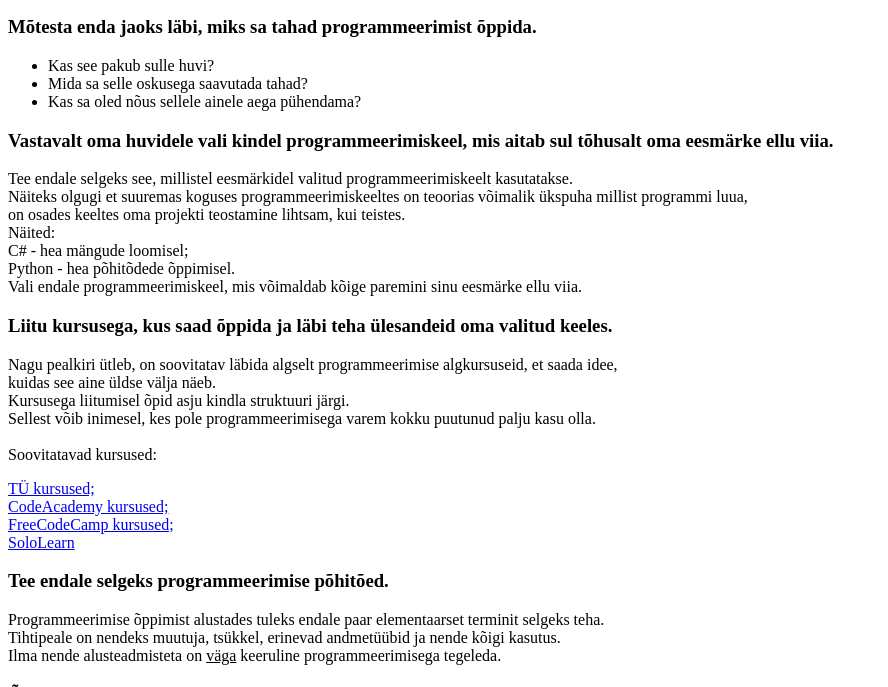
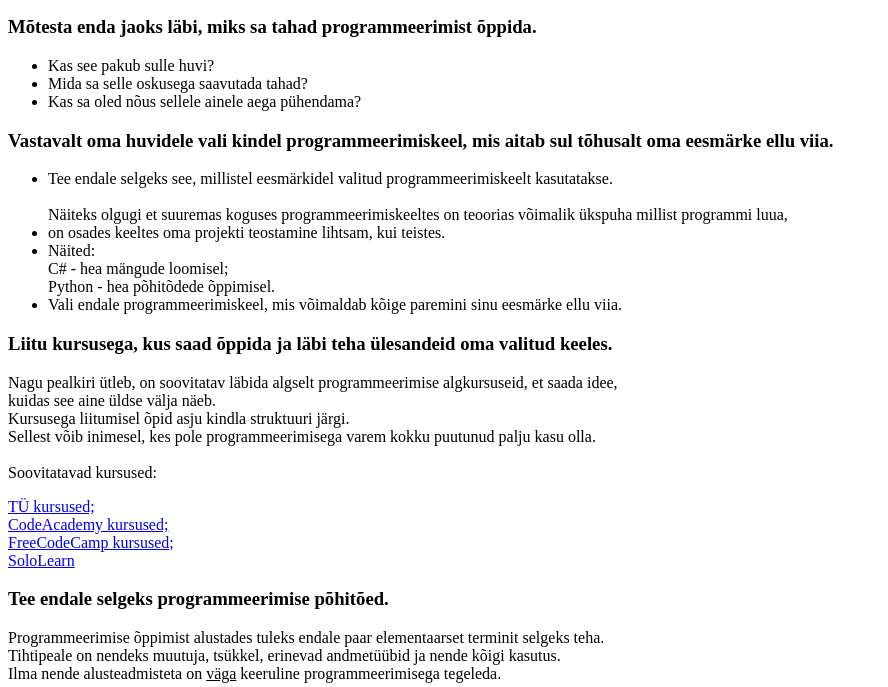
Before and after one commit to homeworktests27/homeworktests27.github.io, a plain HTML site: page index.html in a window 1280 px wide. Shown: the part 87-774 px from the top of the page, without its empty margins (0-888 px from the left). Drawn offline with Linux system fonts and the light colour scheme.

Commit message:
Update index.html

```diff
--- a/index.html
+++ b/index.html
@@ -14,13 +14,15 @@
     <li> Kas sa oled nõus sellele ainele aega pühendama? </li>
   </ul>
 <h3> Vastavalt oma huvidele vali kindel programmeerimiskeel, mis aitab sul tõhusalt oma eesmärke ellu viia. </h3>
-  <p> Tee endale selgeks see, millistel eesmärkidel valitud programmeerimiskeelt kasutatakse.
+  <ul>
+    <li> Tee endale selgeks see, millistel eesmärkidel valitud programmeerimiskeelt kasutatakse. </li>
     <br> Näiteks olgugi et suuremas koguses programmeerimiskeeltes on teoorias võimalik ükspuha millist programmi luua,
-    <br> on osades keeltes oma projekti teostamine lihtsam, kui teistes.
-    <br> Näited:
-        <br> C# - hea mängude loomisel;
-    <br> Python - hea põhitõdede õppimisel.
-  <br> Vali endale programmeerimiskeel, mis võimaldab kõige paremini sinu eesmärke ellu viia. </p>
+    <li> on osades keeltes oma projekti teostamine lihtsam, kui teistes. </li>
+    <li> Näited:
+      <br> C# - hea mängude loomisel;
+      <br> Python - hea põhitõdede õppimisel. </li>
+    <li> Vali endale programmeerimiskeel, mis võimaldab kõige paremini sinu eesmärke ellu viia. </li>
+  </ul>
   <h3> Liitu kursusega, kus saad õppida ja läbi teha ülesandeid oma valitud keeles. </h3>
   <p> Nagu pealkiri ütleb, on soovitatav läbida algselt programmeerimise algkursuseid, et saada idee,
     <br> kuidas see aine üldse välja näeb.
```
